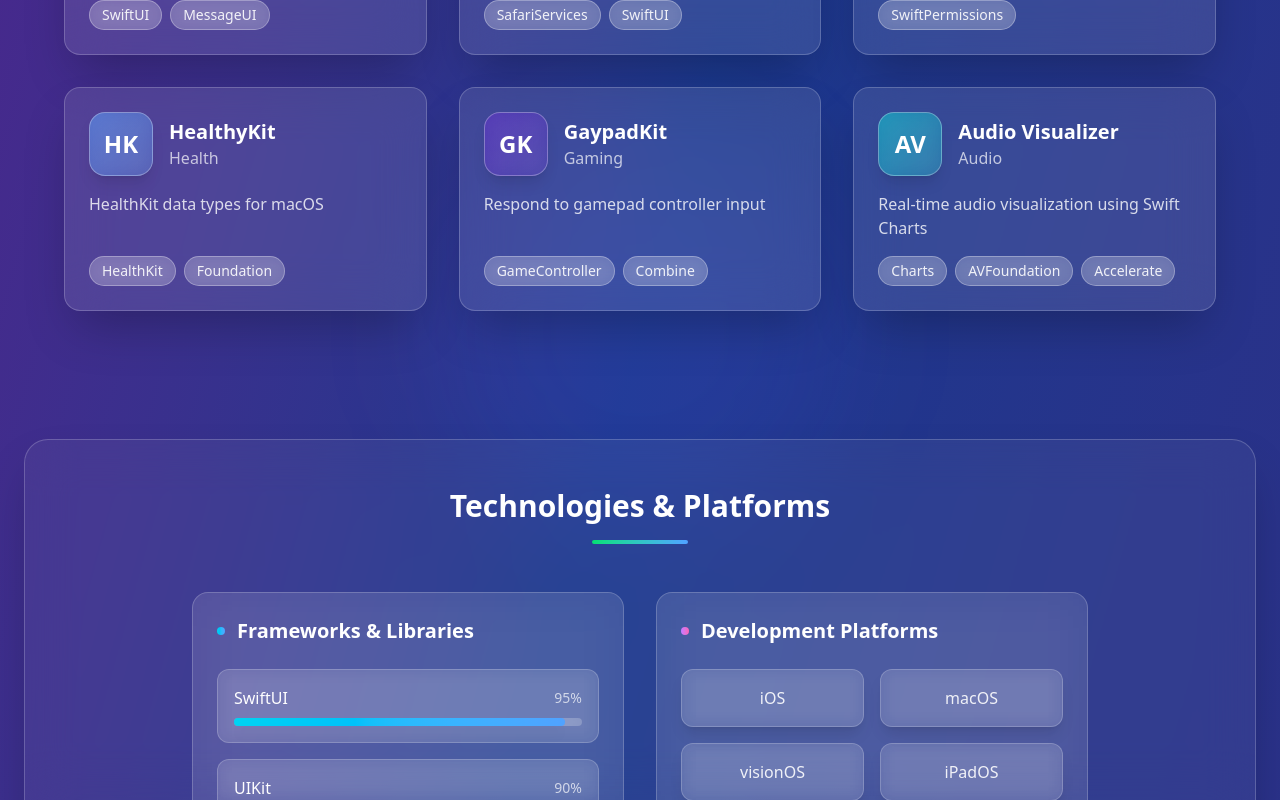
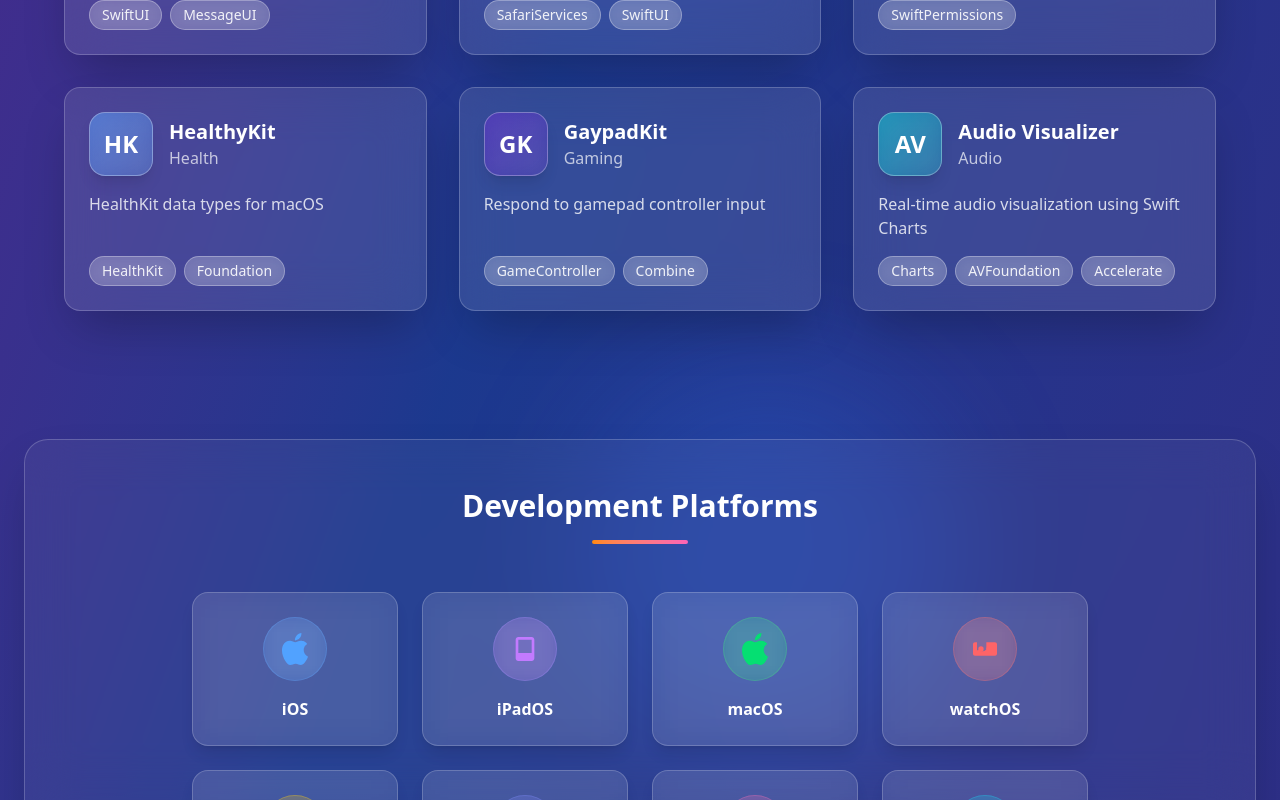
Before and after one commit to TopScrech/TopScrech-dev, a Nuxt app: page / in a window 1280 px wide. Shown: the part 2000-2800 px from the top of the page. Built offline with nearby package versions, Linux system fonts and the light colour scheme.

Commit message:
- removed platform description - adaptive header

```diff
--- a/pages/index.vue
+++ b/pages/index.vue
@@ -16,37 +16,39 @@
         </div>
 
         <!-- Header -->
-        <header class="container mx-auto px-6 py-8 relative z-10">
+        <header class="container mx-auto px-4 sm:px-6 py-4 sm:py-8 relative z-10">
             <nav
-                class="flex justify-between items-center backdrop-blur-xl bg-white/10 rounded-2xl p-4 border border-white/20 shadow-2xl"
+                class="flex flex-col sm:flex-row justify-between items-center backdrop-blur-xl bg-white/10 rounded-2xl p-4 border border-white/20 shadow-2xl gap-4 sm:gap-0"
             >
-                <h1 class="text-2xl font-bold text-white">Sergei Saliukov</h1>
-                <div class="flex space-x-6">
+                <h1 class="text-xl sm:text-2xl font-bold text-white text-center sm:text-left">
+                    Sergei Saliukov
+                </h1>
+                <div class="flex flex-wrap justify-center sm:justify-end gap-2 sm:gap-6">
                     <a
                         href="#apps"
                         @click="smoothScrollTo($event, 'apps')"
-                        class="text-white/80 hover:text-white transition-all duration-300 hover:backdrop-blur-sm hover:bg-white/10 px-4 py-2 rounded-lg"
+                        class="text-white/80 hover:text-white transition-all duration-300 hover:backdrop-blur-sm hover:bg-white/10 px-3 sm:px-4 py-2 rounded-lg text-sm sm:text-base"
                     >
                         Apps
                     </a>
                     <a
                         href="#frameworks"
                         @click="smoothScrollTo($event, 'frameworks')"
-                        class="text-white/80 hover:text-white transition-all duration-300 hover:backdrop-blur-sm hover:bg-white/10 px-4 py-2 rounded-lg"
+                        class="text-white/80 hover:text-white transition-all duration-300 hover:backdrop-blur-sm hover:bg-white/10 px-3 sm:px-4 py-2 rounded-lg text-sm sm:text-base"
                     >
                         Frameworks
                     </a>
                     <a
-                        href="#tech"
-                        @click="smoothScrollTo($event, 'tech')"
-                        class="text-white/80 hover:text-white transition-all duration-300 hover:backdrop-blur-sm hover:bg-white/10 px-4 py-2 rounded-lg"
+                        href="#platforms"
+                        @click="smoothScrollTo($event, 'platforms')"
+                        class="text-white/80 hover:text-white transition-all duration-300 hover:backdrop-blur-sm hover:bg-white/10 px-3 sm:px-4 py-2 rounded-lg text-sm sm:text-base"
                     >
-                        Tech Stack
+                        Platforms
                     </a>
                     <a
                         href="#contact"
                         @click="smoothScrollTo($event, 'contact')"
-                        class="text-white/80 hover:text-white transition-all duration-300 hover:backdrop-blur-sm hover:bg-white/10 px-4 py-2 rounded-lg"
+                        class="text-white/80 hover:text-white transition-all duration-300 hover:backdrop-blur-sm hover:bg-white/10 px-3 sm:px-4 py-2 rounded-lg text-sm sm:text-base"
                     >
                         Contact
                     </a>
@@ -196,107 +198,15 @@
             </div>
         </section>
 
-        <!-- Tech Stack Section -->
-        <section id="tech" class="py-16 relative z-10">
+        <!-- Platforms Grid Section -->
+        <section id="platforms" class="py-16 relative z-10">
             <div class="container mx-auto px-6">
                 <div
                     class="backdrop-blur-xl bg-white/5 rounded-3xl p-12 border border-white/20 shadow-2xl"
                 >
                     <div class="text-center mb-12">
                         <h3 class="text-3xl font-bold text-white mb-4">
-                            Technologies & Platforms
-                        </h3>
-                        <div
-                            class="w-24 h-1 bg-gradient-to-r from-green-400 to-blue-400 mx-auto rounded-full"
-                        ></div>
-                    </div>
-                    <div class="max-w-4xl mx-auto">
-                        <div class="grid md:grid-cols-2 gap-8">
-                            <!-- Frameworks -->
-                            <div
-                                class="backdrop-blur-xl bg-white/10 rounded-2xl p-6 border border-white/20"
-                            >
-                                <h4
-                                    class="text-xl font-semibold text-white mb-6 flex items-center"
-                                >
-                                    <div
-                                        class="w-2 h-2 bg-gradient-to-r from-cyan-400 to-blue-400 rounded-full mr-3"
-                                    ></div>
-                                    Frameworks & Libraries
-                                </h4>
-                                <div class="space-y-4">
-                                    <div
-                                        v-for="framework in frameworks"
-                                        :key="framework.name"
-                                        class="backdrop-blur-sm bg-white/10 rounded-xl p-4 border border-white/20 hover:bg-white/15 transition-all duration-300"
-                                    >
-                                        <div
-                                            class="flex items-center justify-between mb-2"
-                                        >
-                                            <span
-                                                class="font-medium text-white"
-                                            >
-                                                {{ framework.name }}
-                                            </span>
-                                            <span class="text-white/70 text-sm"
-                                                >{{
-                                                    framework.proficiency
-                                                }}%</span
-                                            >
-                                        </div>
-                                        <div
-                                            class="w-full bg-white/20 rounded-full h-2 backdrop-blur-sm"
-                                        >
-                                            <div
-                                                class="bg-gradient-to-r from-cyan-400 to-blue-400 h-2 rounded-full transition-all duration-1000 shadow-lg"
-                                                :style="{
-                                                    width:
-                                                        framework.proficiency +
-                                                        '%',
-                                                }"
-                                            ></div>
-                                        </div>
-                                    </div>
-                                </div>
-                            </div>
-
-                            <!-- Platforms -->
-                            <div
-                                class="backdrop-blur-xl bg-white/10 rounded-2xl p-6 border border-white/20"
-                            >
-                                <h4
-                                    class="text-xl font-semibold text-white mb-6 flex items-center"
-                                >
-                                    <div
-                                        class="w-2 h-2 bg-gradient-to-r from-purple-400 to-pink-400 rounded-full mr-3"
-                                    ></div>
-                                    Development Platforms
-                                </h4>
-                                <div class="grid grid-cols-2 gap-4">
-                                    <div
-                                        v-for="platform in platforms"
-                                        :key="platform"
-                                        class="backdrop-blur-sm bg-white/10 border border-white/20 rounded-xl p-4 text-white/90 font-medium hover:bg-white/20 hover:scale-105 transition-all duration-300 text-center shadow-lg"
-                                    >
-                                        {{ platform }}
-                                    </div>
-                                </div>
-                            </div>
-                        </div>
-                    </div>
-                </div>
-            </div>
-        </section>
-
-        <!-- Frameworks Grid Section -->
-        <section id="frameworks-grid" class="py-16 relative z-10">
-            <div class="container mx-auto px-6">
-                <div
-                    class="backdrop-blur-xl bg-white/5 rounded-3xl p-12 border border-white/20 shadow-2xl"
-                >
-                    <div class="text-center mb-12">
-                        <h3 class="text-3xl font-bold text-white mb-4">
-                            Frameworks & Technologies
+                            Development Platforms
                         </h3>
                         <div
                             class="w-24 h-1 bg-gradient-to-r from-orange-400 to-pink-400 mx-auto rounded-full"
@@ -305,29 +215,26 @@
                     <div
                         class="grid grid-cols-2 sm:grid-cols-3 md:grid-cols-4 gap-6 max-w-4xl mx-auto"
                     >
-                        <!-- Framework Cards -->
+                        <!-- Platform Cards -->
                         <div
-                            v-for="framework in techFrameworks"
-                            :key="framework.name"
+                            v-for="platform in platformCards"
+                            :key="platform.name"
                             class="backdrop-blur-lg bg-white/10 p-6 rounded-2xl border border-white/20 flex flex-col items-center text-center hover:shadow-2xl hover:bg-white/15 transition-all duration-300 shadow-lg group hover:scale-105"
                         >
                             <div
                                 class="w-16 h-16 backdrop-blur-sm rounded-full flex items-center justify-center mb-4 border group-hover:scale-110 transition-transform duration-300"
-                                :class="framework.bgColor"
-                                :style="{ borderColor: framework.borderColor }"
+                                :class="platform.bgColor"
+                                :style="{ borderColor: platform.borderColor }"
                             >
                                 <div
                                     class="w-8 h-8"
-                                    :class="framework.iconColor"
-                                    v-html="framework.icon"
+                                    :class="platform.iconColor"
+                                    v-html="platform.icon"
                                 ></div>
                             </div>
-                            <h3 class="font-bold text-white mb-1">
-                                {{ framework.name }}
+                            <h3 class="font-bold text-white">
+                                {{ platform.name }}
                             </h3>
-                            <p class="text-sm text-white/70">
-                                {{ framework.description }}
-                            </p>
                         </div>
                     </div>
                 </div>
@@ -588,108 +495,80 @@
     },
 ];
 
-const frameworks = [
-    { name: "SwiftUI", proficiency: 95 },
-    { name: "UIKit", proficiency: 90 },
-    { name: "Core Data", proficiency: 85 },
-    { name: "CloudKit", proficiency: 80 },
-    { name: "Combine", proficiency: 85 },
-    { name: "Core ML", proficiency: 75 },
-];
-
-const platforms = [
-    "iOS",
-    "macOS",
-    "visionOS",
-    "iPadOS",
-    "watchOS",
-    "tvOS",
-    "Web",
-    "Android",
-];
-
-const techFrameworks = [
+const platformCards = [
     {
-        name: "Swift",
-        description: "Primary language",
-        bgColor: "bg-orange-400/20",
-        borderColor: "rgba(251, 146, 60, 0.3)",
-        iconColor: "text-orange-400",
-        icon: `<svg viewBox="0 0 24 24" fill="currentColor" class="w-8 h-8">
-      <path d="M21.984 16.348c.056-.112.056-.224.112-.336 1.346-5.272-1.851-11.44-7.347-14.693 2.412 3.253 3.365 7.122 2.524 10.599-.056.28-.168.617-.28.897a5.173 5.173 0 0 1-.45-.28S11.104 9.17 5.273 3.282c-.169 0 3.14 4.71 6.841 8.58-1.738-1.01-6.673-4.542-9.758-7.403.337.617.842 1.234 1.346 1.851 2.58 3.309 5.945 7.346 9.98 10.43-2.86 1.74-6.842 1.851-10.88 0-1.01-.448-1.85-1.009-2.804-1.682 1.682 2.636 4.318 5.048 7.459 6.337 3.757 1.627 7.57 1.515 10.318 0h.057c.112-.056.224-.112.336-.224 1.346-.673 3.982-1.402 5.44 1.402.392.785.728 1.402.952 2.019.168.617.28 1.178.28 1.85-1.626-3.309-5.44-2.019-7.514-1.122Z" />
-    </svg>`,
-    },
-    {
-        name: "SwiftUI",
-        description: "UI framework",
+        name: "iOS",
         bgColor: "bg-blue-400/20",
         borderColor: "rgba(96, 165, 250, 0.3)",
         iconColor: "text-blue-400",
         icon: `<svg viewBox="0 0 24 24" fill="currentColor" class="w-8 h-8">
-      <path d="M12.75 2.25h-1.5A2.25 2.25 0 0 0 9 4.5v15A2.25 2.25 0 0 0 11.25 21h1.5A2.25 2.25 0 0 0 15 18.75v-15a2.25 2.25 0 0 0-2.25-2.25Z" />
-      <path d="M5.25 6.75h-1.5A2.25 2.25 0 0 0 1.5 9v7.5a2.25 2.25 0 0 0 2.25 2.25h1.5A2.25 2.25 0 0 0 7.5 16.5V9a2.25 2.25 0 0 0-2.25-2.25Z" />
-      <path d="M20.25 6.75h-1.5A2.25 2.25 0 0 0 16.5 9v7.5a2.25 2.25 0 0 0 2.25 2.25h1.5A2.25 2.25 0 0 0 22.5 16.5V9a2.25 2.25 0 0 0-2.25-2.25Z" />
+      <path d="M12.152 6.896c-.948 0-2.415-1.078-3.96-1.04-2.04.027-3.91 1.183-4.961 3.014-2.117 3.675-.546 9.103 1.519 12.09 1.013 1.454 2.208 3.09 3.792 3.039 1.52-.065 2.09-.987 3.935-.987 1.831 0 2.35.987 3.96.948 1.637-.026 2.676-1.48 3.676-2.948 1.156-1.688 1.636-3.325 1.662-3.415-.039-.013-3.182-1.221-3.22-4.857-.026-3.04 2.48-4.494 2.597-4.559-1.429-2.09-3.623-2.324-4.39-2.376-2-.156-3.675 1.09-4.61 1.09zM15.53 3.83c.843-1.012 1.4-2.427 1.245-3.83-1.207.052-2.662.805-3.532 1.818-.78.896-1.454 2.338-1.273 3.714 1.338.104 2.715-.688 3.559-1.701" />
     </svg>`,
     },
     {
-        name: "Core Data",
-        description: "Data persistence",
+        name: "iPadOS",
         bgColor: "bg-purple-400/20",
         borderColor: "rgba(167, 139, 250, 0.3)",
         iconColor: "text-purple-400",
-        icon: `<svg viewBox="0 0 24 24" fill="none" stroke="currentColor" stroke-width="1.5" class="w-8 h-8">
-      <path d="M14.5 3.5h-5a3 3 0 0 0-3 3v11a3 3 0 0 0 3 3h5a3 3 0 0 0 3-3v-11a3 3 0 0 0-3-3Z" />
-      <path d="M9.5 8.5h5M9.5 11.5h5M9.5 14.5h3" />
+        icon: `<svg viewBox="0 0 24 24" fill="currentColor" class="w-8 h-8">
+      <path d="M17 3H7c-1.1 0-2 .9-2 2v14c0 1.1.9 2 2 2h10c1.1 0 2-.9 2-2V5c0-1.1-.9-2-2-2zM7 5h10v10H7V5z" />
     </svg>`,
     },
     {
-        name: "ARKit",
-        description: "Augmented reality",
+        name: "macOS",
         bgColor: "bg-green-400/20",
         borderColor: "rgba(74, 222, 128, 0.3)",
         iconColor: "text-green-400",
+        icon: `<svg viewBox="0 0 24 24" fill="currentColor" class="w-8 h-8">
+      <path d="M12.152 6.896c-.948 0-2.415-1.078-3.96-1.04-2.04.027-3.91 1.183-4.961 3.014-2.117 3.675-.546 9.103 1.519 12.09 1.013 1.454 2.208 3.09 3.792 3.039 1.52-.065 2.09-.987 3.935-.987 1.831 0 2.35.987 3.96.948 1.637-.026 2.676-1.48 3.676-2.948 1.156-1.688 1.636-3.325 1.662-3.415-.039-.013-3.182-1.221-3.22-4.857-.026-3.04 2.48-4.494 2.597-4.559-1.429-2.09-3.623-2.324-4.39-2.376-2-.156-3.675 1.09-4.61 1.09zM15.53 3.83c.843-1.012 1.4-2.427 1.245-3.83-1.207.052-2.662.805-3.532 1.818-.78.896-1.454 2.338-1.273 3.714 1.338.104 2.715-.688 3.559-1.701" />
+    </svg>`,
+    },
+    {
+        name: "watchOS",
+        bgColor: "bg-red-400/20",
+        borderColor: "rgba(248, 113, 113, 0.3)",
+        iconColor: "text-red-400",
+        icon: `<svg viewBox="0 0 24 24" fill="currentColor" class="w-8 h-8">
+      <path d="M6 7v6h.79l.42-.42a3.975 3.975 0 005.58 0l.42.42H13V7h6.5c.83 0 1.5.67 1.5 1.5v7c0 .83-.67 1.5-1.5 1.5h-15c-.83 0-1.5-.67-1.5-1.5v-7C3 7.67 3.67 7 4.5 7H6z" />
+      <circle cx="9" cy="12" r="2" />
+      <circle cx="15" cy="12" r="2" />
+    </svg>`,
+    },
+    {
+        name: "tvOS",
+        bgColor: "bg-yellow-400/20",
+        borderColor: "rgba(250, 204, 21, 0.3)",
+        iconColor: "text-yellow-400",
+        icon: `<svg viewBox="0 0 24 24" fill="currentColor" class="w-8 h-8">
+      <path d="M8 3H6a3 3 0 0 0-3 3v12a3 3 0 0 0 3 3h12a3 3 0 0 0 3-3V6a3 3 0 0 0-3-3h-2M8 3a1 1 0 1 1 2 0v2a1 1 0 1 1-2 0V3zM14 3a1 1 0 1 1 2 0v2a1 1 0 1 1-2 0V3z" />
+      <rect x="5" y="9" width="14" height="8" rx="2" />
+    </svg>`,
+    },
+    {
+        name: "visionOS",
+        bgColor: "bg-indigo-400/20",
+        borderColor: "rgba(129, 140, 248, 0.3)",
+        iconColor: "text-indigo-400",
         icon: `<svg viewBox="0 0 24 24" fill="currentColor" class="w-8 h-8">
       <path d="M12 2C6.48 2 2 6.48 2 12s4.48 10 10 10 10-4.48 10-10S17.52 2 12 2zm-1 17.93c-3.95-.49-7-3.85-7-7.93 0-.62.08-1.21.21-1.79L9 15v1c0 1.1.9 2 2 2v1.93zm6.9-2.54c-.26-.81-1-1.39-1.9-1.39h-1v-3c0-.55-.45-1-1-1H8v-2h2c.55 0 1-.45 1-1V7h2c1.1 0 2-.9 2-2v-.41c2.93 1.19 5 4.06 5 7.41 0 2.08-.8 3.97-2.1 5.39z" />
     </svg>`,
     },
     {
-        name: "HealthKit",
-        description: "Health data",
-        bgColor: "bg-red-400/20",
-        borderColor: "rgba(248, 113, 113, 0.3)",
-        iconColor: "text-red-400",
-        icon: `<svg viewBox="0 0 24 24" fill="currentColor" class="w-8 h-8">
-      <path d="M12 21.35l-1.45-1.32C5.4 15.36 2 12.28 2 8.5 2 5.42 4.42 3 7.5 3c1.74 0 3.41.81 4.5 2.09C13.09 3.81 14.76 3 16.5 3 19.58 3 22 5.42 22 8.5c0 3.78-3.4 6.86-8.55 11.54L12 21.35z" />
-    </svg>`,
-    },
-    {
-        name: "Combine",
-        description: "Reactive programming",
-        bgColor: "bg-yellow-400/20",
-        borderColor: "rgba(250, 204, 21, 0.3)",
-        iconColor: "text-yellow-400",
-        icon: `<svg viewBox="0 0 24 24" fill="currentColor" class="w-8 h-8">
-      <path d="M17.5 4.5c-1.95 0-4.05.4-5.5 1.5-1.45-1.1-3.55-1.5-5.5-1.5-1.45 0-2.99.22-4.28.79C1.49 5.62 1 6.33 1 7.14v11.28c0 .81.49 1.52 1.22 1.85 1.3.57 2.84.79 4.28.79 1.95 0 4.05-.4 5.5-1.5 1.45 1.1 3.55 1.5 5.5 1.5 1.45 0 2.99-.22 4.28-.79.73-.33 1.22-1.04 1.22-1.85V7.14c0-.81-.49-1.52-1.22-1.85-1.3-.57-2.83-.79-4.28-.79z" />
-    </svg>`,
-    },
-    {
-        name: "CloudKit",
-        description: "Cloud storage",
-        bgColor: "bg-indigo-400/20",
-        borderColor: "rgba(129, 140, 248, 0.3)",
-        iconColor: "text-indigo-400",
-        icon: `<svg viewBox="0 0 24 24" fill="currentColor" class="w-8 h-8">
-      <path d="M19.35 10.04C18.67 6.59 15.64 4 12 4 9.11 4 6.6 5.64 5.35 8.04 2.34 8.36 0 10.91 0 14c0 3.31 2.69 6 6 6h13c2.76 0 5-2.24 5-5 0-2.64-2.05-4.78-4.65-4.96z" />
-    </svg>`,
-    },
-    {
-        name: "MapKit",
-        description: "Maps & location",
+        name: "Web",
         bgColor: "bg-pink-400/20",
         borderColor: "rgba(244, 114, 182, 0.3)",
         iconColor: "text-pink-400",
         icon: `<svg viewBox="0 0 24 24" fill="currentColor" class="w-8 h-8">
-      <path d="M12 2C6.48 2 2 6.48 2 12s4.48 10 10 10 10-4.48 10-10S17.52 2 12 2zm0 18c-4.41 0-8-3.59-8-8s3.59-8 8-8 8 3.59 8 8-3.59 8-8 8zm-5.5-2.5l7.51-3.49L17.5 6.5 9.99 9.99 6.5 17.5zm5.5-6.6c.61 0 1.1.49 1.1 1.1s-.49 1.1-1.1 1.1-1.1-.49-1.1-1.1.49-1.1 1.1-1.1z" />
+      <path d="M12 2C6.48 2 2 6.48 2 12s4.48 10 10 10 10-4.48 10-10S17.52 2 12 2zm-1 17.93c-3.95-.49-7-3.85-7-7.93 0-.62.08-1.21.21-1.79L9 15v1c0 1.1.9 2 2 2v1.93zm6.9-2.54c-.26-.81-1-1.39-1.9-1.39h-1v-3c0-.55-.45-1-1-1H8v-2h2c.55 0 1-.45 1-1V7h2c1.1 0 2-.9 2-2v-.41c2.93 1.19 5 4.06 5 7.41 0 2.08-.8 3.97-2.1 5.39z" />
+    </svg>`,
+    },
+    {
+        name: "Android",
+        bgColor: "bg-cyan-400/20",
+        borderColor: "rgba(34, 211, 238, 0.3)",
+        iconColor: "text-cyan-400",
+        icon: `<svg viewBox="0 0 24 24" fill="currentColor" class="w-8 h-8">
+      <path d="M6 18c0 .55.45 1 1 1h1v3.5c0 .83.67 1.5 1.5 1.5s1.5-.67 1.5-1.5V19h2v3.5c0 .83.67 1.5 1.5 1.5s1.5-.67 1.5-1.5V19h1c.55 0 1-.45 1-1V8H6v10zM3.5 8C2.67 8 2 8.67 2 9.5v7c0 .83.67 1.5 1.5 1.5S5 17.33 5 16.5v-7C5 8.67 4.33 8 3.5 8zm17 0c-.83 0-1.5.67-1.5 1.5v7c0 .83.67 1.5 1.5 1.5s1.5-.67 1.5-1.5v-7c0-.83-.67-1.5-1.5-1.5zm-4.97-5.84l1.3-1.3c.2-.2.2-.51 0-.71-.2-.2-.51-.2-.71 0l-1.48 1.48C13.85 1.23 12.95 1 12 1c-.96 0-1.86.23-2.66.63L7.85.15c-.2-.2-.51-.2-.71 0-.2.2-.2.51 0 .71l1.31 1.31C6.97 3.26 6 5.01 6 7h12c0-1.99-.97-3.75-2.47-4.84zM10 5H9V4h1v1zm5 0h-1V4h1v1z" />
     </svg>`,
     },
 ];
```
